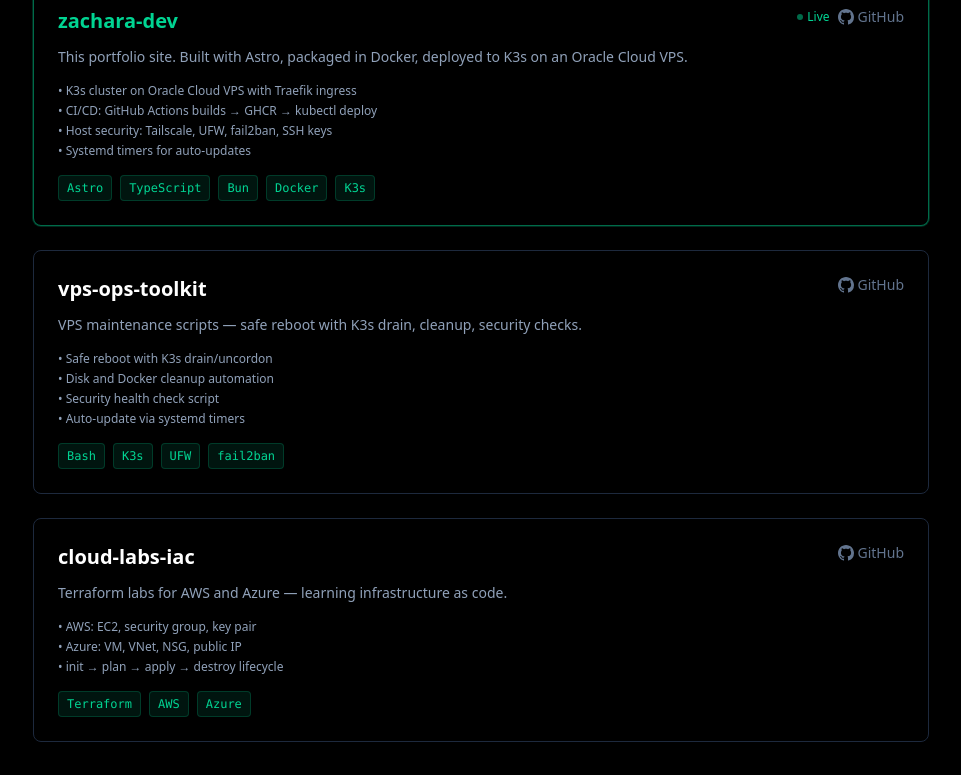
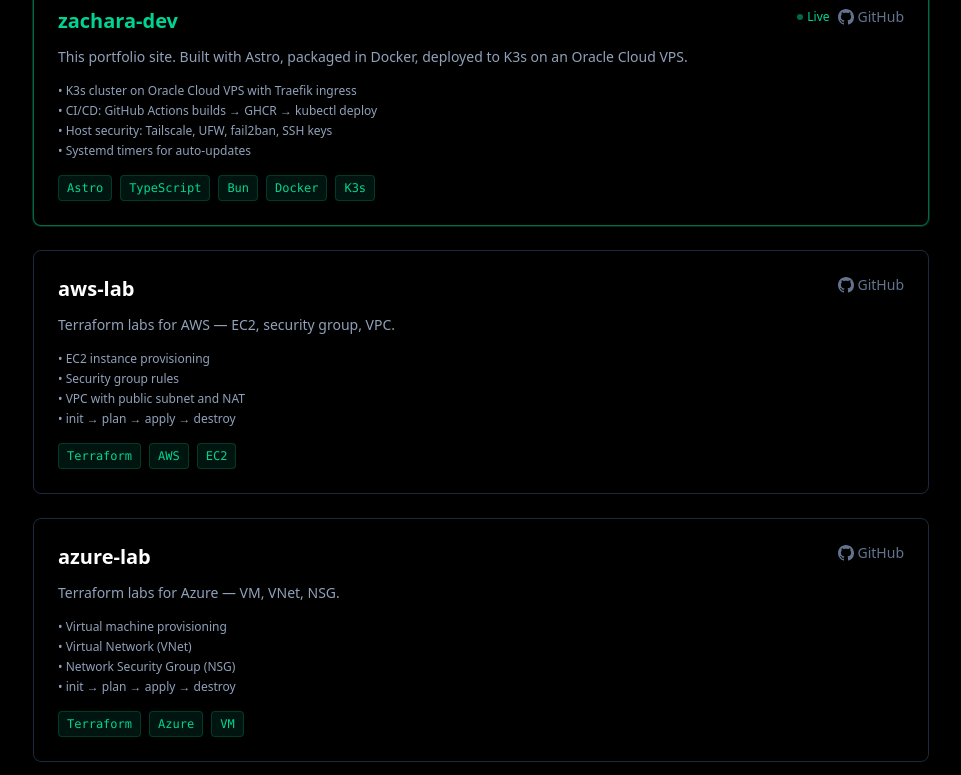
Before and after one commit to benzac708/zachara-dev, an Astro site: page / in a window 1280 px wide. Shown: the part 1031-1806 px from the top of the page, without its empty margins (159-1120 px from the left). Built offline with nearby package versions, Linux system fonts and the light colour scheme; Astro itself is replaced by a stand-in of ours.

Commit message:
fix: show separate aws-lab and azure-lab repos

```diff
--- a/src/pages/index.astro
+++ b/src/pages/index.astro
@@ -26,6 +26,36 @@ const projects = [
     live: true,
   },
   {
+    title: "aws-lab",
+    description:
+      "Terraform labs for AWS — EC2, security group, VPC.",
+    href: "https://github.com/benzac708/aws-lab",
+    tech: ["Terraform", "AWS", "EC2"],
+    details: [
+      "EC2 instance provisioning",
+      "Security group rules",
+      "VPC with public subnet and NAT",
+      "init → plan → apply → destroy",
+    ],
+    featured: false,
+    live: false,
+  },
+  {
+    title: "azure-lab",
+    description:
+      "Terraform labs for Azure — VM, VNet, NSG.",
+    href: "https://github.com/benzac708/azure-lab",
+    tech: ["Terraform", "Azure", "VM"],
+    details: [
+      "Virtual machine provisioning",
+      "Virtual Network (VNet)",
+      "Network Security Group (NSG)",
+      "init → plan → apply → destroy",
+    ],
+    featured: false,
+    live: false,
+  },
+  {
     title: "vps-ops-toolkit",
     description:
       "VPS maintenance scripts — safe reboot with K3s drain, cleanup, security checks.",
@@ -36,20 +66,6 @@ const projects = [
       "Disk and Docker cleanup automation",
       "Security health check script",
       "Auto-update via systemd timers",
-    ],
-    featured: false,
-    live: false,
-  },
-  {
-    title: "cloud-labs-iac",
-    description:
-      "Terraform labs for AWS and Azure — learning infrastructure as code.",
-    href: "https://github.com/benzac708/cloud-labs-iac",
-    tech: ["Terraform", "AWS", "Azure"],
-    details: [
-      "AWS: EC2, security group, key pair",
-      "Azure: VM, VNet, NSG, public IP",
-      "init → plan → apply → destroy lifecycle",
     ],
     featured: false,
     live: false,
```
